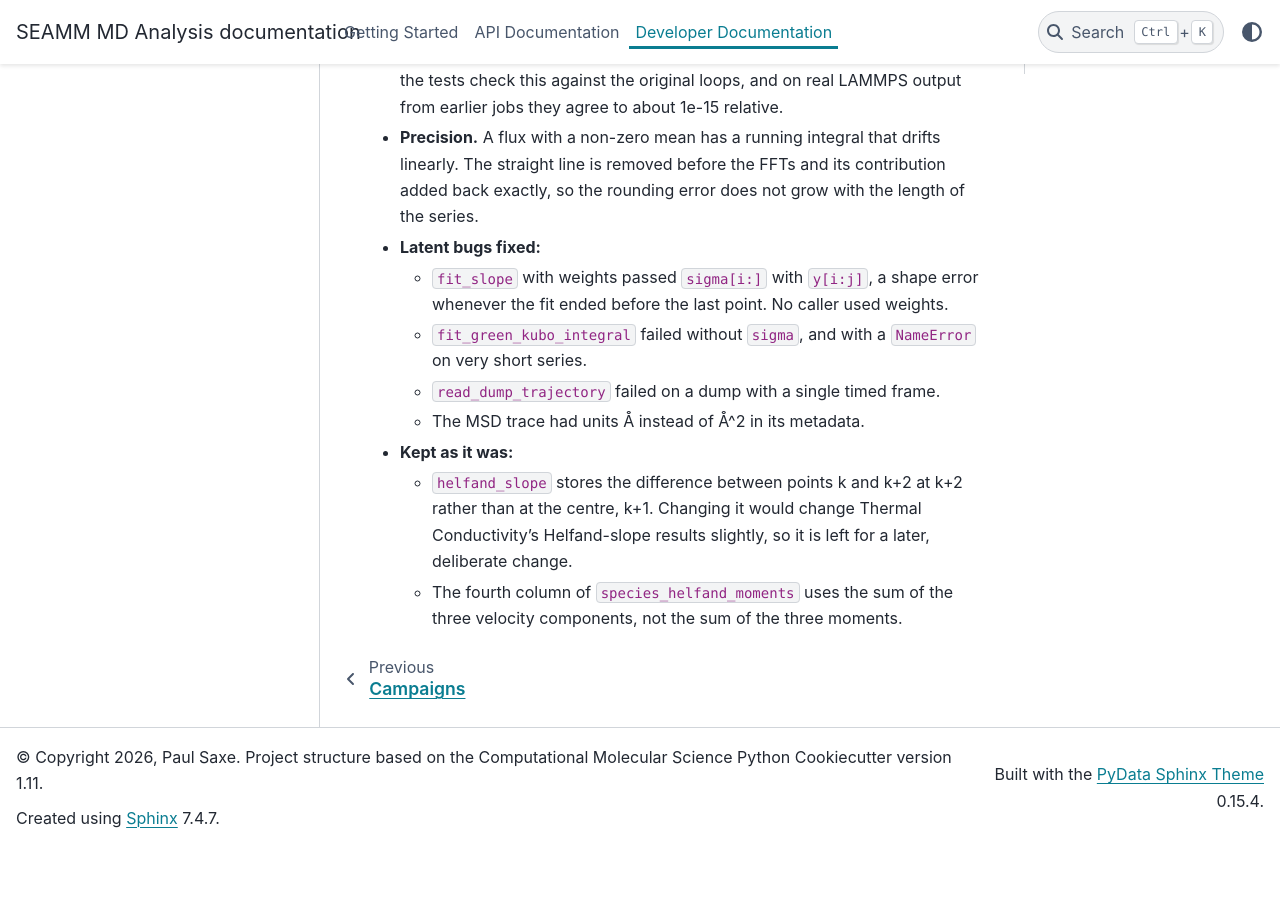
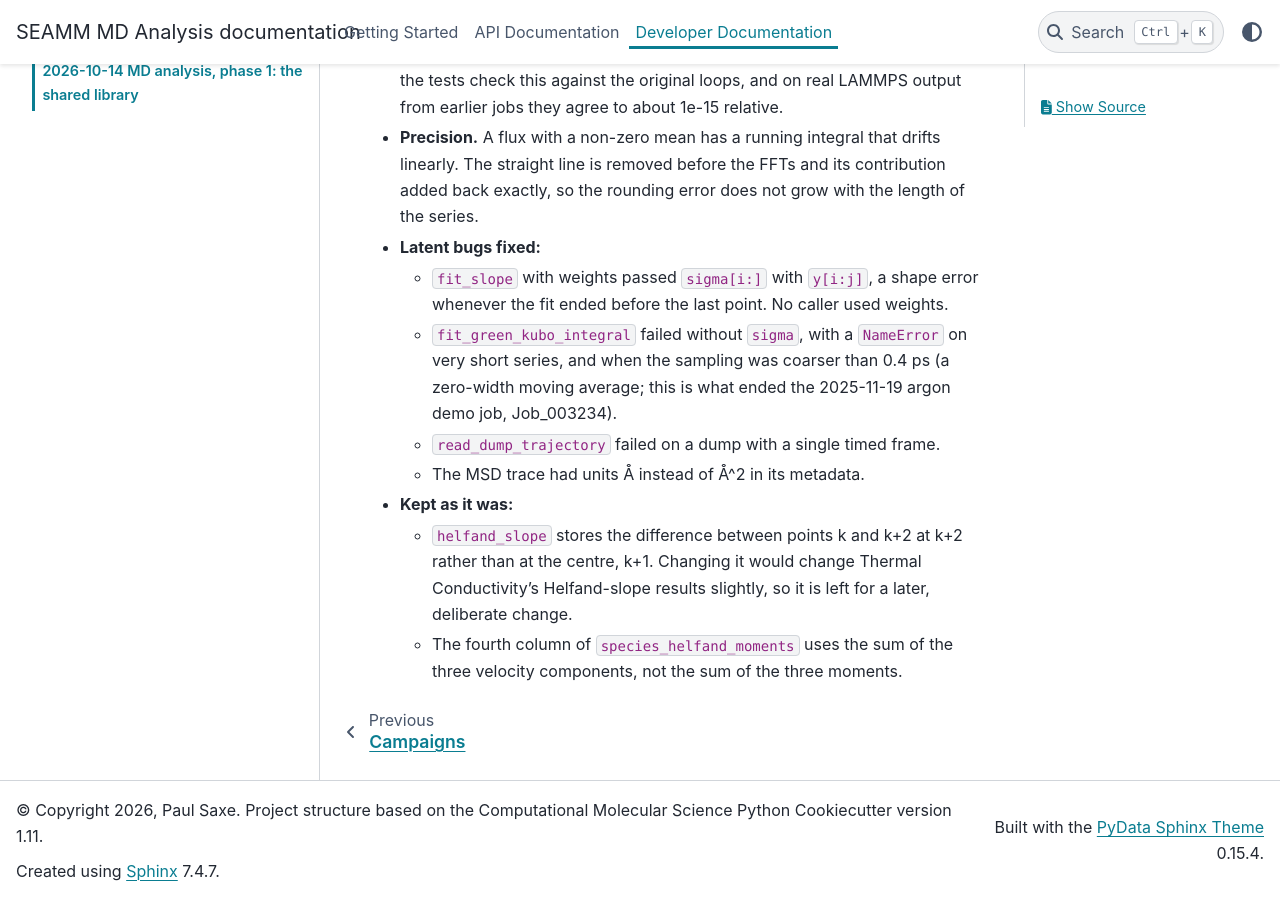
Before and after one commit to molssi-seamm/seamm_md_analysis, a Sphinx documentation site: the page built from docs/developer_guide/campaigns/2026-10-14/index.rst, in a window 1280 px wide and 900 px high, scrolled down 1566 px. Built offline with Sphinx 7.4.7 and the PyData theme 0.15.4, drawn with Linux system fonts in a browser that asks for light colours; pages that are not in the unit, such as notebooks, are missing from menus; the version number could not be read and is left out; before the commit the page ends 2413 px from its top, so only the background shows below that.

Commit message:
Guard the Green-Kubo moving average against coarse sampling
Co-Authored-By: Claude Opus 5.5 <noreply@anthropic.com>

```diff
--- a/docs/developer_guide/campaigns/2026-10-14/index.rst
+++ b/docs/developer_guide/campaigns/2026-10-14/index.rst
@@ -66,8 +66,10 @@ Changes in behaviour
 
   - ``fit_slope`` with weights passed ``sigma[i:]`` with ``y[i:j]``, a shape
     error whenever the fit ended before the last point. No caller used weights.
-  - ``fit_green_kubo_integral`` failed without ``sigma``, and with a
-    ``NameError`` on very short series.
+  - ``fit_green_kubo_integral`` failed without ``sigma``, with a ``NameError``
+    on very short series, and when the sampling was coarser than 0.4 ps (a
+    zero-width moving average; this is what ended the 2025-11-19 argon demo
+    job, Job_003234).
   - ``read_dump_trajectory`` failed on a dump with a single timed frame.
   - The MSD trace had units Å instead of Å^2 in its metadata.
 
```
Also changed, not shown: 2 other files.
